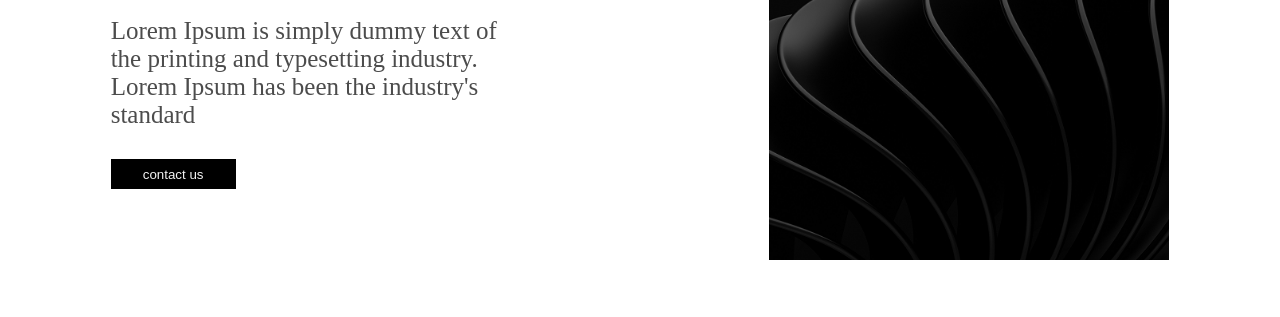
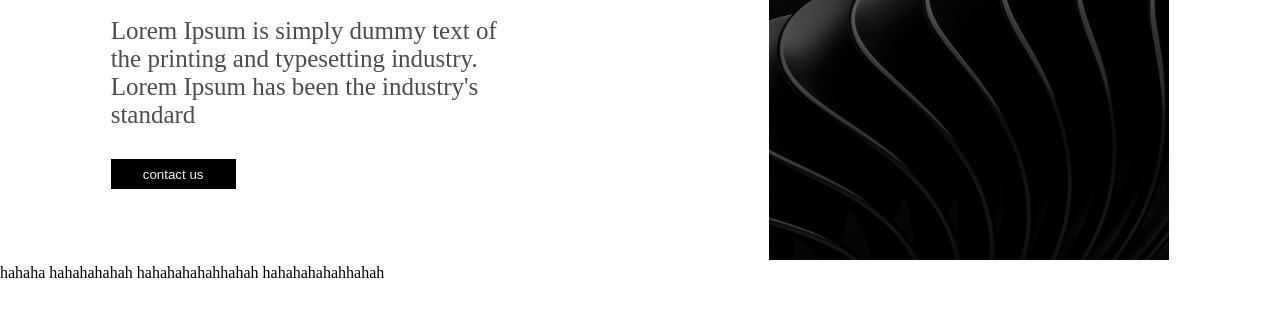
Before and after one commit to moizhussain10/practiceGit, a plain HTML site: page index.html in a window 1280 px wide. Shown: the part 225-542 px from the top of the page. Drawn offline with Linux system fonts and the light colour scheme.

Commit message:
Update index.html

```diff
--- a/index.html
+++ b/index.html
@@ -24,6 +24,12 @@
                 </div>
             </div>
         </section>
+        <section>
+            hahaha
+            hahahahahah
+            hahahahahahhahah
+            hahahahahahhahah
+        </section>
     </main>
 </body>
 </html>
```
